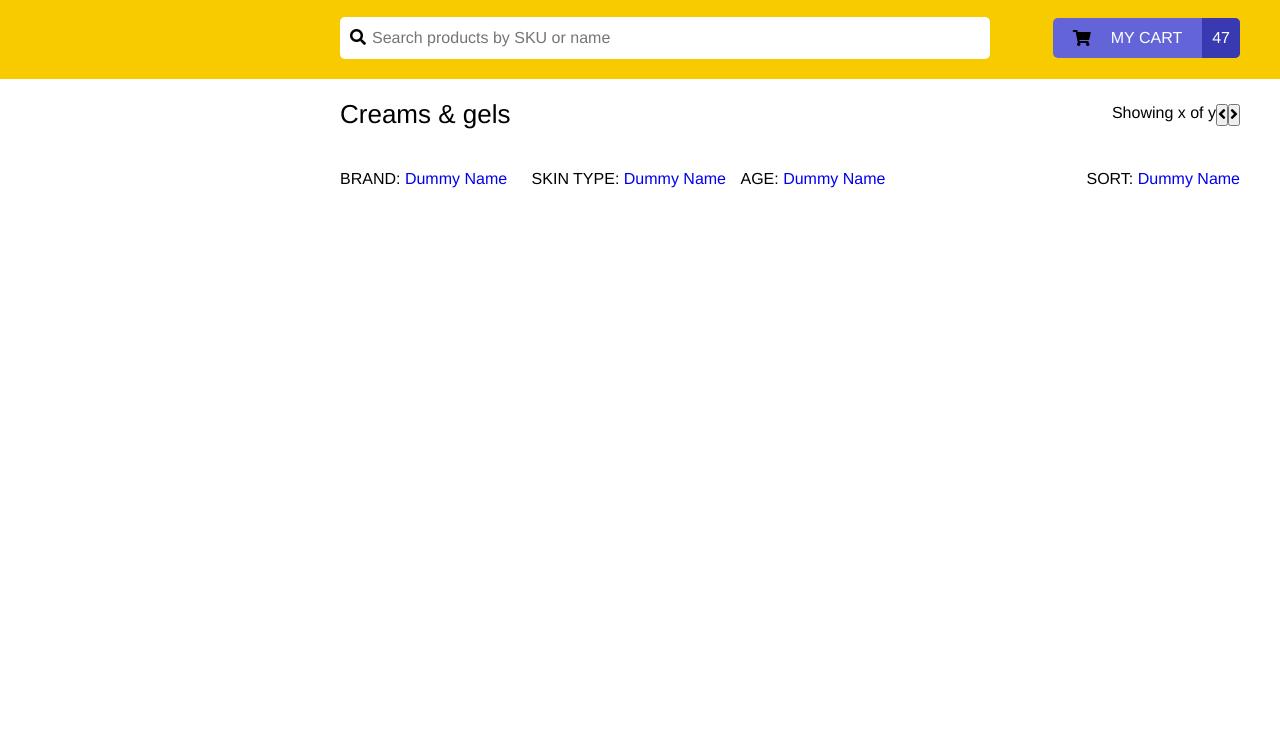
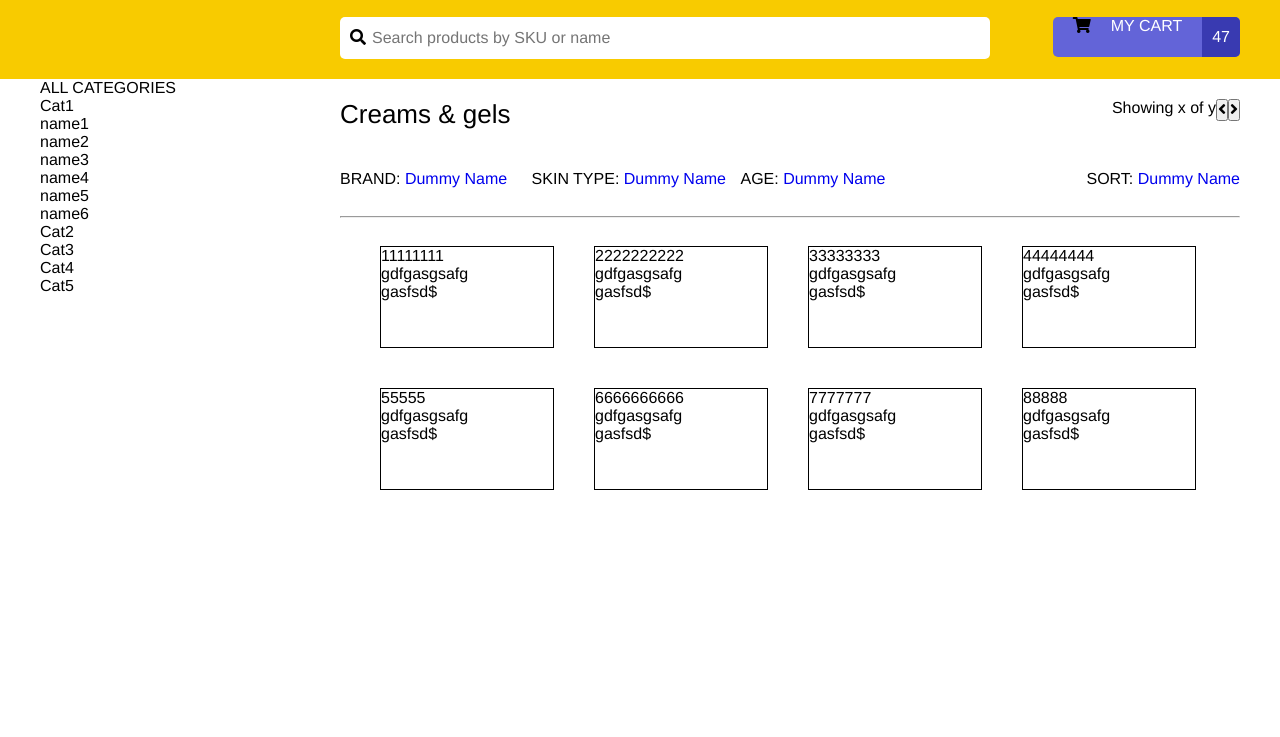
Before and after one commit to svpgaicean/preemp2019, a plain HTML site: page index.html in a window 1280 px wide. Shown: the part 63-800 px from the top of the page. Drawn offline with Linux system fonts and the light colour scheme.

Commit message:
Complete template draft

```diff
--- a/index.html
+++ b/index.html
@@ -61,6 +61,21 @@
         <div class="container dflex">
             <div class="container__left">
                 <!-- nav bar -->
+                <div class="sidenav sidenav_dflex">
+                    <div class="sidenav_title">ALL CATEGORIES</div>
+                    <div class="sidenav_categ">Cat1
+                        <div class="sidenav_subcateg">name1</div>
+                        <div class="sidenav_subcateg">name2</div>
+                        <div class="sidenav_subcateg">name3</div>
+                        <div class="sidenav_subcateg">name4</div>
+                        <div class="sidenav_subcateg">name5</div>
+                        <div class="sidenav_subcateg">name6</div>
+                    </div>
+                    <div class="sidenav_categ">Cat2</div>
+                    <div class="sidenav_categ">Cat3</div>
+                    <div class="sidenav_categ">Cat4</div>
+                    <div class="sidenav_categ">Cat5</div>
+                </div>
             </div>
             <div class="container__right">
                 <div class="padflex dflex">
@@ -85,10 +100,49 @@
                     </div>
                     <div class="sort">SORT: <a href="#">Dummy Name</a></div>
                 </div>
-
+                <hr>
                 <!-- main content -->
-                <div class="content">
-
+                <div class="content dflex_content">
+                    <div class="item">
+                        <div class="item-img">11111111</div>
+                        <div class="item-name">gdfgasgsafg</div>
+                        <div class="item-price">gasfsd$</div>
+                    </div>
+                    <div class="item">
+                        <div class="item-img">2222222222</div>
+                        <div class="item-name">gdfgasgsafg</div>
+                        <div class="item-price">gasfsd$</div>
+                    </div>
+                    <div class="item">
+                        <div class="item-img">33333333</div>
+                        <div class="item-name">gdfgasgsafg</div>
+                        <div class="item-price">gasfsd$</div>
+                    </div>
+                    <div class="item">
+                        <div class="item-img">44444444</div>
+                        <div class="item-name">gdfgasgsafg</div>
+                        <div class="item-price">gasfsd$</div>
+                    </div>
+                    <div class="item">
+                        <div class="item-img">55555</div>
+                        <div class="item-name">gdfgasgsafg</div>
+                        <div class="item-price">gasfsd$</div>
+                    </div>
+                    <div class="item">
+                        <div class="item-img">6666666666</div>
+                        <div class="item-name">gdfgasgsafg</div>
+                        <div class="item-price">gasfsd$</div>
+                    </div>
+                    <div class="item">
+                        <div class="item-img">7777777</div>
+                        <div class="item-name">gdfgasgsafg</div>
+                        <div class="item-price">gasfsd$</div>
+                    </div>
+                    <div class="item">
+                        <div class="item-img">88888</div>
+                        <div class="item-name">gdfgasgsafg</div>
+                        <div class="item-price">gasfsd$</div>
+                    </div>
                 </div>
             </div>
         </div>
--- a/styles.css
+++ b/styles.css
@@ -22,6 +22,16 @@ li {
     margin-right: 10px;
 }
 
+hr {
+    display: block;
+    margin-top: 0.5em;
+    margin-bottom: 0.5em;
+    margin-left: auto;
+    margin-right: auto;
+    border-style: inset;
+    border-width: 1px;
+}
+
 /* ---- container settings ---- */
 .container {
     margin: 0 auto;
@@ -40,7 +50,8 @@ li {
 /* ---- flexbox ---- */
 .dflex {
     display: flex;
-    align-items: center;
+    /* align-items: center; */
+    align-items: flex-start;
     justify-content: space-between;
 }
 
@@ -113,4 +124,34 @@ li {
 .description li {
     display: inline;
 }
+
 /* ------ main content ------ */
+.dflex_content {
+    display: flex;
+    align-items: center;
+    justify-content: flex-start;
+    /* justify-content: space-between; */
+    margin-left: 20px;
+    margin-right: 20px;
+    flex-wrap: wrap;
+}
+
+.item {
+    display: flex;
+    flex-direction: column;
+    height: 100px;
+    width: 20%;
+    /* flex: 1; */
+    border: solid 1px #000;
+    justify-content: flex-start;
+    margin: 20px;
+}
+
+/* ------ sidenav ------ */
+.sidenav_dflex {
+    display: flex;
+    align-items: flex-start;
+    justify-content: flex-start;
+    flex-wrap: nowrap;
+    flex-direction: column;
+}
```
